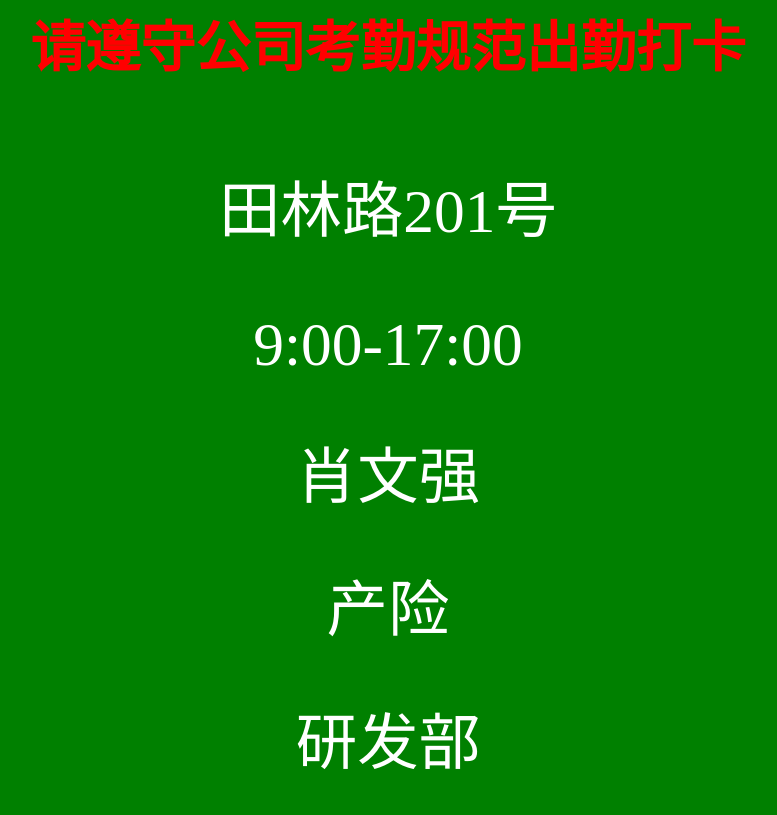
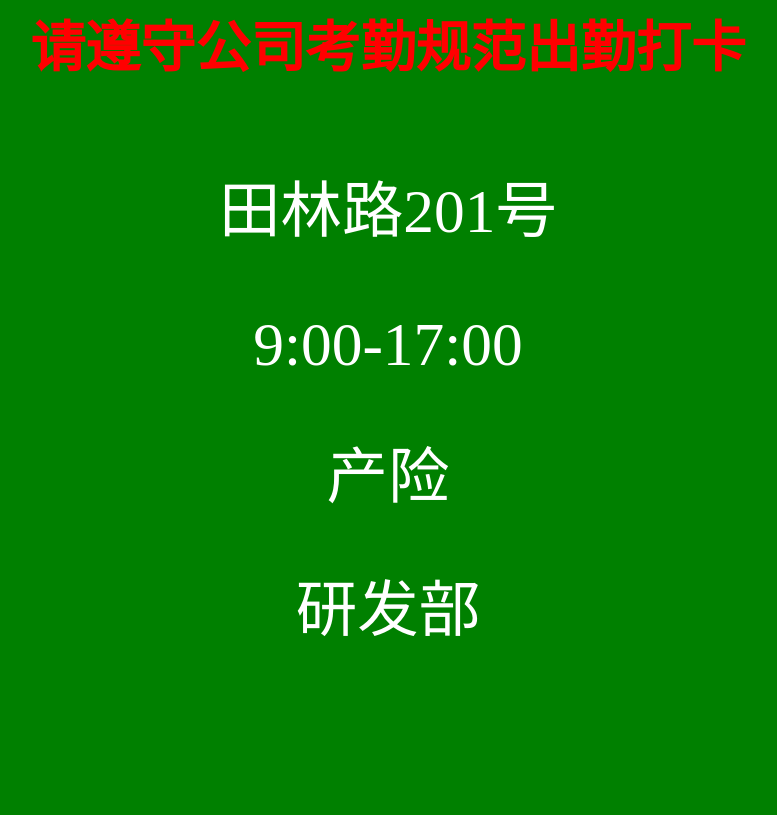
Before and after one commit to moonlajs/taipbaoentrance, a plain HTML site: page index.html in a window 1280 px wide. Shown: the part 831-1646 px from the top of the page, without its empty margins (252-1029 px from the left). Drawn offline with Linux system fonts and the light colour scheme.

Commit message:
Update index.html

```diff
--- a/index.html
+++ b/index.html
@@ -133,7 +133,7 @@
 }
 </style>
 <script>
-//urlData()
+urlData()
 function urlData (){
 	var url_p = document.URL.indexOf('html')
 
```
